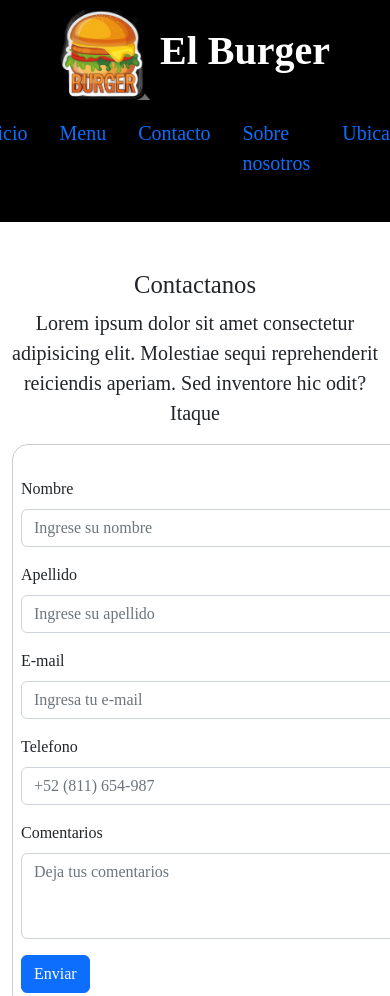
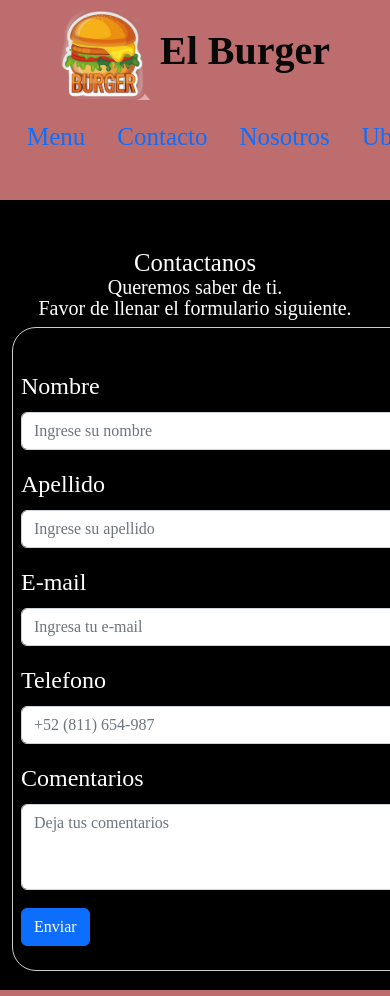
Before and after one commit to Danyx122/miweb-coder, a plain HTML site: page pages/contacto.html in a window 390 px wide. Shown: the top 996 px of the page. Drawn offline with nearby package versions, Linux system fonts and the light colour scheme.

Commit message:
Ãresponsive contacto

```diff
--- a/pages/contacto.html
+++ b/pages/contacto.html
@@ -19,7 +19,7 @@
     />
   </head>
 
-  <body>
+  <body class="contactohtml">
     <header>
       <div class="logo">
         <img src="../image/LogoBurger.jpg" alt="img-logo" class="logo" />
@@ -38,7 +38,7 @@
           </li>
           <li class="nav-item">
             <a href="../pages/acerca-de-nosotros.html" class="nav-link"
-              >Sobre nosotros</a
+              >Nosotros</a
             >
           </li>
           <li class="nav-item">
@@ -51,10 +51,8 @@
     <main>
       <div class="container mt-5">
         <h2>Contactanos</h2>
-        <p>
-          Lorem ipsum dolor sit amet consectetur adipisicing elit. Molestiae
-          sequi reprehenderit reiciendis aperiam. Sed inventore hic odit? Itaque
-        </p>
+        <p>Queremos saber de ti.</p>
+        <p>Favor de llenar el formulario siguiente.</p>
 
         <div>
           <form action="enviar.php" method="get" class="row g-3">
@@ -68,7 +66,7 @@
                 required
               />
             </div>
-            <div>
+            <div class="col-md-6">
               <label for="Apellido" class="form-label">Apellido</label>
               <input
                 type="text"
--- a/style/styles.css
+++ b/style/styles.css
@@ -10,7 +10,7 @@ header {
   display: flex;
   justify-content: space-between;
   min-height: 100px;
-  background-color: #000000;
+  background-color: #bd6d6d;
   align-items: center;
   padding: 10px;
 }
@@ -27,14 +27,14 @@ header {
 }
 
 .logo-nombre {
-  color: rgb(255, 255, 255);
+  color: rgb(8, 8, 8);
   font-size: 40px;
   font-weight: 600;
 }
 
 a {
   text-decoration: none;
-  color: rgb(255, 255, 255);
+  color: rgb(0, 0, 0);
 }
 
 nav a {
@@ -43,7 +43,7 @@ nav a {
 }
 
 nav a:hover {
-  color: white;
+  color: rgb(255, 255, 255);
 }
 
 @media (max-width: 700px) {
@@ -59,21 +59,12 @@ nav a:hover {
 ul {
   list-style: none;
   display: flex;
-  font-size: 20px;
+  font-size: 25px;
 }
-
-/*slider*/
+/*Slider*/
 #slider {
-  width: 90%;
-  height: 500px;
-  margin: auto;
-  margin-top: 2.5%;
-  margin-bottom: 2.5%;
-  border: 5px solid white;
-  border-radius: 15px;
-  overflow: hidden;
+  margin-top: 2%;
 }
-
 /*Cards*/
 #contenedor {
   width: 100%;
@@ -157,14 +148,25 @@ footer {
 }
 
 /*Contacto*/
+.mt-5 {
+  margin-bottom: 5%;
+}
+
+.contactohtml {
+  background-color: black;
+}
+
 h2 {
-  font-size: 50px;
   text-align: center;
+  font-size: x-large;
+  color: #fff;
 }
 
 p {
-  text-align: center;
+  text-align: Center;
   font-size: 20px;
+  color: #fff;
+  line-height: 5px;
 }
 
 .row.g-3 {
@@ -175,6 +177,8 @@ p {
   display: flex;
   margin: auto;
   padding-bottom: 1em;
+  font-size: x-large;
+  color: #fff;
 }
 
 /*Ubicaciones*/
```
Also changed, not shown: index.html (+1 -1 lines), pages/acerca-de-nosotros.html (+1 -1 lines), pages/menu.html (+1 -1 lines), pages/ubicaciones.html (+1 -1 lines).
